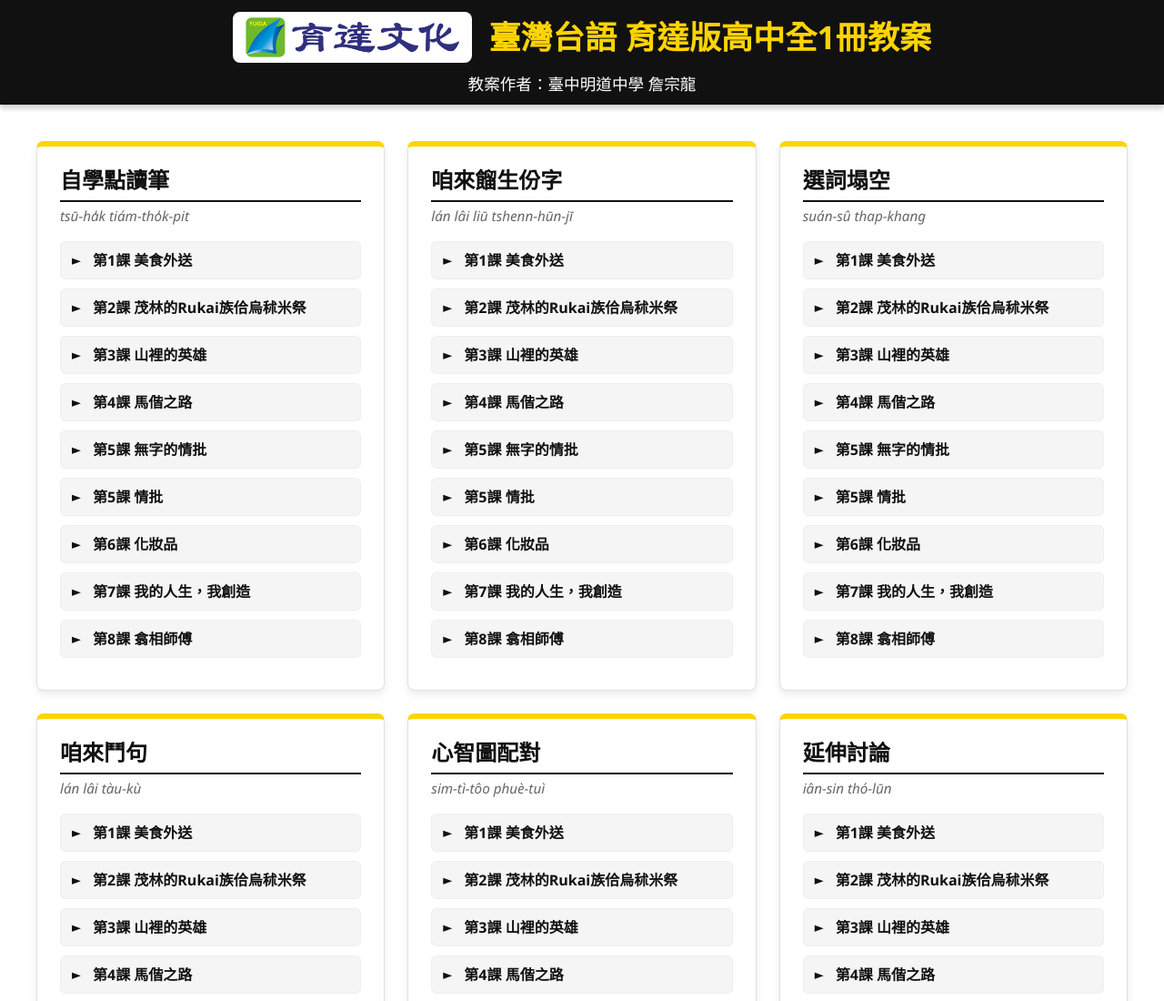
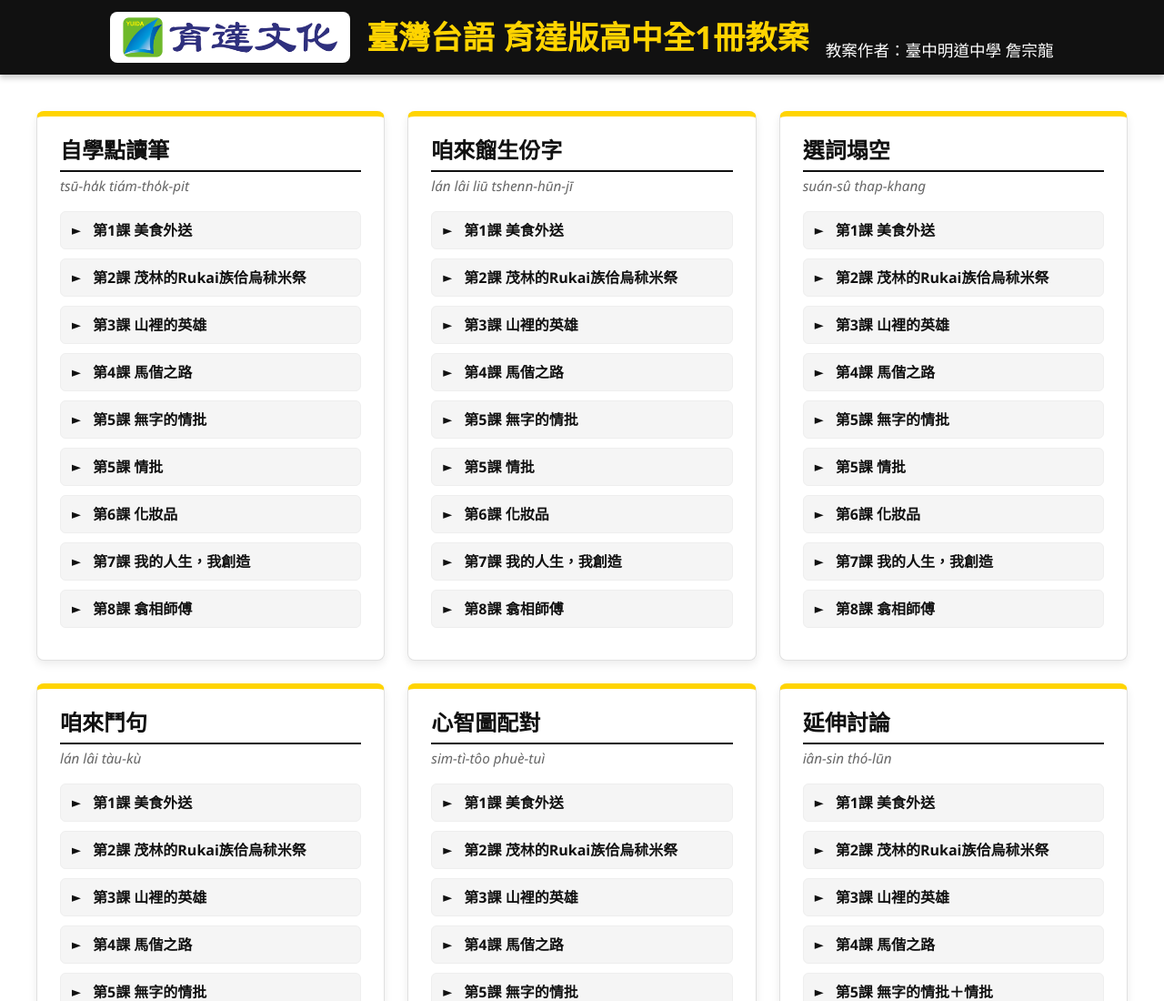
Before and after one commit to cyril-Mingdao/YUDA-B1, a plain HTML site: page index.html in a window 1280 px wide. Shown: the top 1100 px of the page at 91% size. Drawn offline with Linux system fonts and the light colour scheme.

Commit message:
入口頁：教案作者移到主標題右側
Co-Authored-By: Claude Opus 5.5 <noreply@anthropic.com>

```diff
--- a/index.html
+++ b/index.html
@@ -51,7 +51,7 @@
             justify-content: center;
             flex-wrap: wrap;
             gap: 10px 18px;
-            margin: 0 0 15px 0;
+            margin: 0;
         }
 
         .header .logo {
@@ -80,6 +80,8 @@
             font-size: 1.1em;
             color: #FFFFFF;
             line-height: 1;
+            align-self: flex-end;
+            padding-bottom: 4px;
         }
 
         .container {
@@ -202,8 +204,8 @@
         <div class="title-row">
             <div class="logo"><img src="img/yuda-logo.png" alt="育達文化"></div>
             <h1>臺灣台語 育達版高中全1冊教案</h1>
+            <p class="author">教案作者：臺中明道中學 詹宗龍</p>
         </div>
-        <p class="author">教案作者：臺中明道中學 詹宗龍</p>
     </header>
 
     <div class="container">
```
